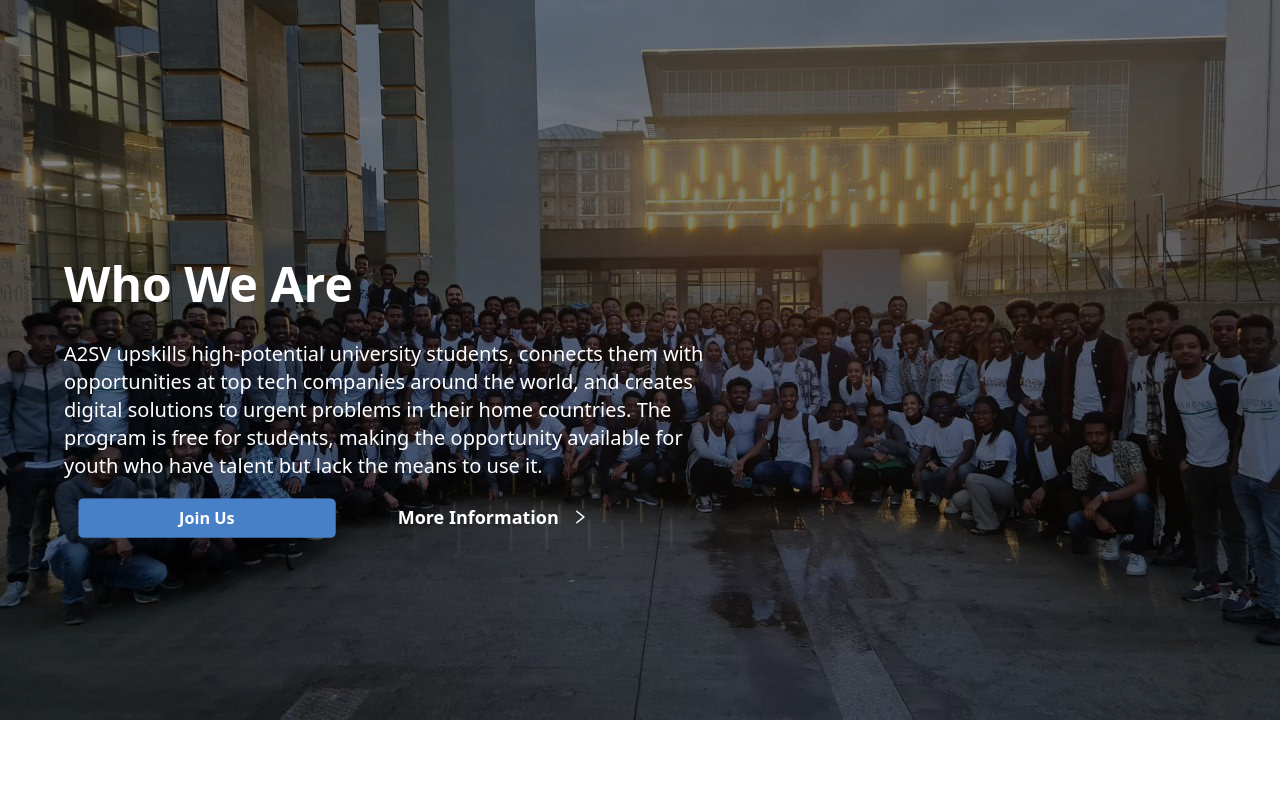
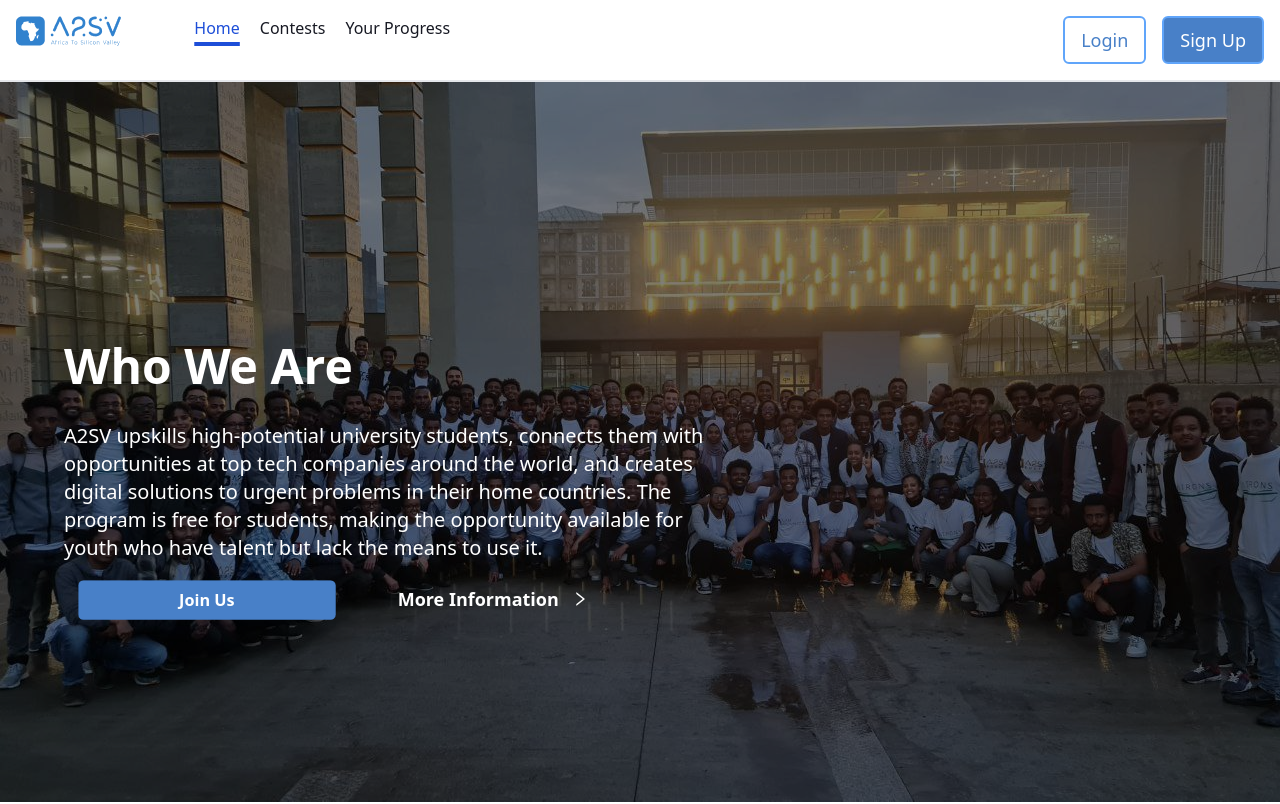
Before and after one commit to Endalebob/community-portal, a Next.js app: page / in a window 1280 px wide. Shown: the top 804 px of the page. Built offline with nearby package versions, Linux system fonts and the light colour scheme.

Commit message:
feat(navbar): add state to navbar

```diff
--- /dev/null
+++ b/src/components/layout/NavBar.tsx
@@ -0,0 +1,255 @@
+import Image from "next/image";
+import React, { useEffect, useRef, useState } from "react";
+import { useSelector } from "react-redux";
+import Link from "next/link";
+import { MdFavorite, MdOutlineClose, MdViewHeadline } from "react-icons/md";
+import { BsCollectionFill } from "react-icons/bs";
+import { useRouter } from "next/router";
+import { RootState } from "<@>/store";
+import { useAppDispatch } from "<@>/store/hooks";
+import { clearToken } from "<@>/store/auth/auth-slice";
+
+function classNames(...classes: string[]) {
+  return classes.filter(Boolean).join(" ");
+}
+
+interface NavItem {
+  name: string;
+  to: string;
+  current: boolean;
+}
+const NavBar: React.FC = () => {
+  const navData: NavItem[] = [
+    {
+      name: "Home",
+      to: "/",
+      current: true,
+    },
+    {
+      name: "Contests",
+      to: "/contests",
+      current: false,
+    },
+    {
+      name: "Your Progress",
+      to: "/journey",
+      current: false,
+    },
+  ];
+  const { asPath } = useRouter();
+  const [showNav, setShowNav] = useState(false);
+  const [showProfile, setShowProfile] = useState(false);
+  const [navigation, setNavigation] = useState(() => navData);
+  const isAuthenticated = useSelector(
+    (state: RootState) => state.auth.isAuthenticated
+  );
+  const showProfileRef = useRef<HTMLDivElement>(null);
+  const showNavRef = useRef<HTMLDivElement>(null);
+  const router = useRouter();
+
+  const dispatch = useAppDispatch();
+  const handleLogout = () => {
+    console.log("here");
+    dispatch(clearToken());
+    router.push("/auth/signin");
+  };
+
+  useEffect(() => {
+    setNavigation(
+      navigation.map((item) => {
+        if (item.to === asPath) {
+          return { ...item, current: true };
+        } else {
+          return { ...item, current: false };
+        }
+      })
+    );
+  }, [asPath]);
+
+  const user = useSelector((state: RootState) => state.user.user);
+
+  useEffect(() => {
+    function handleClickOutside(event: MouseEvent) {
+      if (
+        showProfileRef.current &&
+        !showProfileRef.current.contains(event.target as Node)
+      ) {
+        setShowProfile(false);
+      }
+
+      if (
+        showNavRef.current &&
+        !showNavRef.current.contains(event.target as Node)
+      ) {
+        setShowNav(false);
+      }
+    }
+
+    document.addEventListener("mousedown", handleClickOutside);
+
+    return () => {
+      document.removeEventListener("mousedown", handleClickOutside);
+    };
+  }, [showProfileRef]);
+
+  // handle route change
+  useEffect(() => {
+    const handleRouteChange = () => {
+      setShowNav(false);
+      setShowProfile(false);
+    };
+
+    // Attach an event listener to the router's 'routeChangeStart' event
+    router.events.on("routeChangeStart", handleRouteChange);
+
+    // Remove the event listener when the component is unmounted
+    return () => {
+      router.events.off("routeChangeStart", handleRouteChange);
+    };
+  }, []);
+
+  console.log(isAuthenticated, user);
+
+  return (
+    <>
+      <section className="flex p-4 border-b-2">
+        <div className="w-28 lg:w-52">
+          <Image src="/a2sv-logo.png" width={105} height={30} alt="logo" />
+        </div>
+
+        <div className="w-full absolute -right-0 flex flex-col gap-y-4 md:flex-row md:static">
+          {/* Navigation Links*/}
+          <nav
+            className={classNames(
+              showNav ? "flex" : "hidden",
+              "md:flex absolute md:static right-0 bg-white md:ml-0 shadow-xl md:shadow-none p-10 md:p-0 rounded-xl top-8"
+            )}
+          >
+            <div
+              ref={showNavRef}
+              className="flex flex-col gap-5 z-20 md:m-0 bg-white content-between md:flex-row md:w-full justify-between"
+            >
+              {navigation.map(({ name, to, current }, index) => (
+                <Link
+                  key={index}
+                  href={to}
+                  className={classNames(
+                    current
+                      ? "text-blue-700 underline underline-offset-8 decoration-4"
+                      : "no-underline text-primary-text",
+                    "text-sm md:text-base"
+                  )}
+                >
+                  {name}
+                </Link>
+              ))}
+            </div>
+          </nav>
+
+          {/* Mobile Navigation HumBurger Icon */}
+          <div className="flex ml-auto justify-end">
+            {showNav ? (
+              <MdOutlineClose
+                className="block w-10 h-10 p-2 md:hidden ml-auto"
+                onClick={() => {
+                  setShowNav(!showNav);
+                  setShowProfile(false);
+                }}
+              />
+            ) : (
+              <MdViewHeadline
+                className="block w-10 h-10 p-2 md:hidden ml-auto"
+                onClick={() => {
+                  setShowNav(!showNav);
+                  setShowProfile(false);
+                }}
+              />
+            )}
+
+            {/* Logged in user profile icon */}
+            {isAuthenticated && (
+              <button
+                onClick={() => {
+                  setShowProfile((showProfile) => !showProfile);
+                  setShowNav(false);
+                }}
+              >
+                <Image
+                  className="w-10 h-10 rounded-full bg-white hover:ring-2 p-1 hover:ring-gray-300 transition ease-in-out duration-200"
+                  src="/img/profile-picture.jpg"
+                  alt="Bordered avatar"
+                  width={150}
+                  height={150}
+                />
+              </button>
+            )}
+          </div>
+
+          {isAuthenticated ? (
+            <>
+              {showProfile && (
+                <div
+                  className="absolute right-0 top-16 w-60 border border-r-0 bg-white shadow-2xl text-gray-500"
+                  ref={showProfileRef}
+                >
+                  <div className="text-start p-2">
+                    <p className="font-bold">{user.fullName}</p>
+                    <span>{user.email}</span>
+                  </div>
+                  <div className="border border-y-2 border-x-0 flex flex-col text-sm gap-y-2">
+                    <Link href="/profile">
+                      <button className="p-2 hover:bg-gray-100 w-full text-start">
+                        My Profile
+                      </button>
+                    </Link>
+
+                    <button className="p-2     { && (hover:bg-gray-100 w-full text-start">
+                      Account settings
+                    </button>
+                    <div className="border border-1"></div>
+                    <button className="p-2 hover:bg-gray-100 w-full text-start flex gap-2 items-center">
+                      <MdFavorite />
+                      My likes
+                    </button>
+                    <button className="p-2 hover:bg-gray-100 w-full text-start flex gap-2 items-center">
+                      <BsCollectionFill />
+                      Collections
+                    </button>
+                  </div>
+                  <button
+                    className="p-2 hover:bg-gray-100 w-full text-start"
+                    onClick={handleLogout}
+                  >
+                    signout
+                  </button>
+                </div>
+              )}
+            </>
+          ) : (
+            <div
+              className={classNames(
+                showNav ? "flex" : "hidden",
+                "ml-auto md:flex gap-4 items-center text-sm lg:text-lg"
+              )}
+            >
+              {/* auth buttons */}
+              <Link href="/auth/signin">
+                <button className="py-2 px-4 rounded-md border-2 shadow-xl md:shadow-none border-blue-400 text-primary hover:scale-110 transition ease-in-out duration-200">
+                  Login
+                </button>
+              </Link>
+
+              <Link href="/auth/signup">
+                <button className="py-2 px-4 rounded-md border-2 shadow-xl md:shadow-none border-blue-400 bg-primary hover:scale-110 text-white transition ease-in-out duration-200">
+                  Sign Up
+                </button>
+              </Link>
+            </div>
+          )}
+        </div>
+      </section>
+    </>
+  );
+};
+
+export default NavBar;
--- a/src/layout/default.tsx
+++ b/src/layout/default.tsx
@@ -1,25 +1,27 @@
-
+import NavBar from "<@>/components/layout/NavBar";
 import { setToken } from "<@>/store/auth/auth-slice";
 import { useAppDispatch, useAppSelector } from "<@>/store/hooks";
-import React from "react";
+import React, { useEffect } from "react";
 import { ReactNode, Suspense } from "react";
 
 const RootLayout = ({ children }: { children: ReactNode }) => {
   const dispatch = useAppDispatch();
   const { isAuthenticated } = useAppSelector((state) => state.auth);
 
-  if (typeof window !== "undefined" && !isAuthenticated) {
-    const item = localStorage.getItem("token");
-    const role = localStorage.getItem("role");
-    if (item) {
-      dispatch(setToken({ token: item, role: role, isAuthenticated: true }));
+  useEffect(() => {
+    if (!isAuthenticated) {
+      const item = localStorage.getItem("token");
+      const role = localStorage.getItem("role");
+      if (item) {
+        dispatch(setToken({ token: item, role: role, isAuthenticated: true }));
+      }
     }
-  }
+  }, []);
+
   return (
     <div>
-      {/* <NavBar /> */}
-
-      <Suspense fallback={<div>Loading...</div>}>{children}</Suspense>
+      <NavBar />
+      <div>{children}</div>
     </div>
   );
 };
--- a/src/pages/test/index.tsx
+++ /dev/null
@@ -1,9 +0,0 @@
-// import NavBar from "<@>/components/layout/NavBar";
-import React from "react";
-
-const header = () => {
-  // return <NavBar />;
-
-};
-
-export default header;
```
